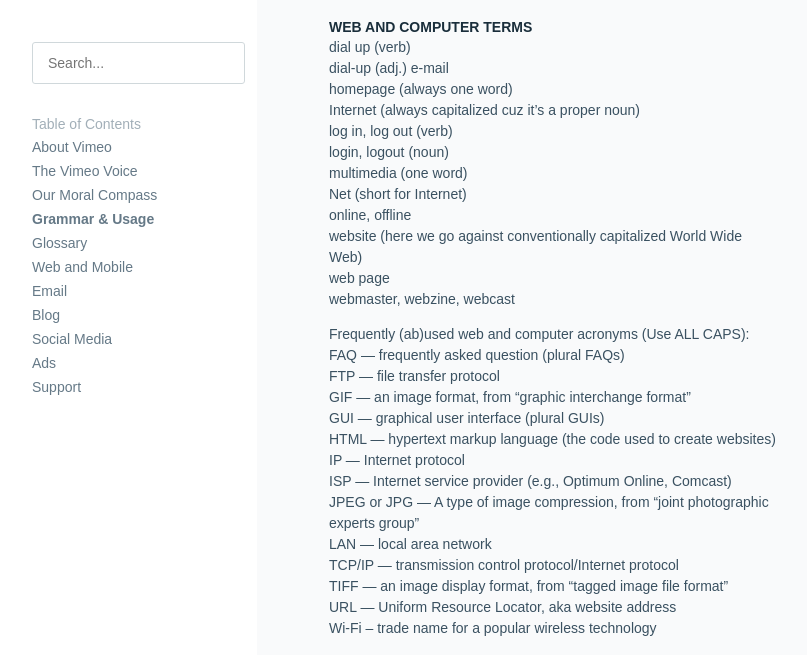
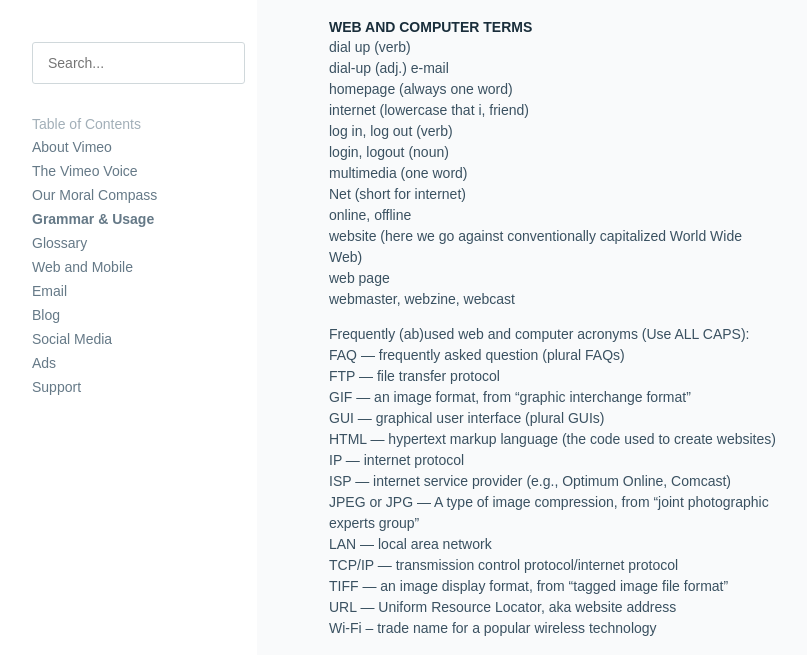
Before and after one commit to kkapple/styleguide, a Jekyll site: the page built from _posts/2016-10-01-grammar-and-mechanics.markdown, in a window 1280 px wide and 900 px high, scrolled down 19393 px. Shown: the part 158-813 px from the top of the window, without its empty margins (133-940 px from the left). Built offline with Jekyll 4.4.1, drawn with Linux system fonts in a browser that asks for light colours; nearby versions of some CDN libraries; comment, search, counter and statistics services are not loaded.

Commit message:
lowercasing the internets

```diff
--- a/_posts/2016-10-01-grammar-and-mechanics.markdown
+++ b/_posts/2016-10-01-grammar-and-mechanics.markdown
@@ -616,11 +616,11 @@ FYI the plural of “attorney general” is “attorneys general,” just like t
 dial up (verb)
 <br>dial-up (adj.) e-mail
 <br>homepage (always one word)
-<br>Internet (always capitalized cuz it’s a proper noun)
+<br>internet (lowercase that i, friend)
 <br>log in, log out (verb)
 <br>login, logout (noun)
 <br>multimedia (one word)
-<br>Net (short for Internet)
+<br>Net (short for internet)
 <br>online, offline
 <br>website (here we go against conventionally capitalized World Wide Web)
 <br>web page
@@ -632,11 +632,11 @@ FAQ — frequently asked question (plural FAQs)
 <br>GIF — an image format, from “graphic interchange format”
 <br>GUI — graphical user interface (plural GUIs)
 <br>HTML — hypertext markup language (the code used to create websites)
-<br>IP — Internet protocol
-<br>ISP — Internet service provider (e.g., Optimum Online, Comcast)
+<br>IP — internet protocol
+<br>ISP — internet service provider (e.g., Optimum Online, Comcast)
 <br>JPEG or JPG — A type of image compression, from “joint photographic experts group”
 <br>LAN — local area network
-<br>TCP/IP — transmission control protocol/Internet protocol
+<br>TCP/IP — transmission control protocol/internet protocol
 <br>TIFF — an image display format, from “tagged image file format”
 <br>URL — Uniform Resource Locator, aka website address
 <br>Wi-Fi – trade name for a popular wireless technology
```
